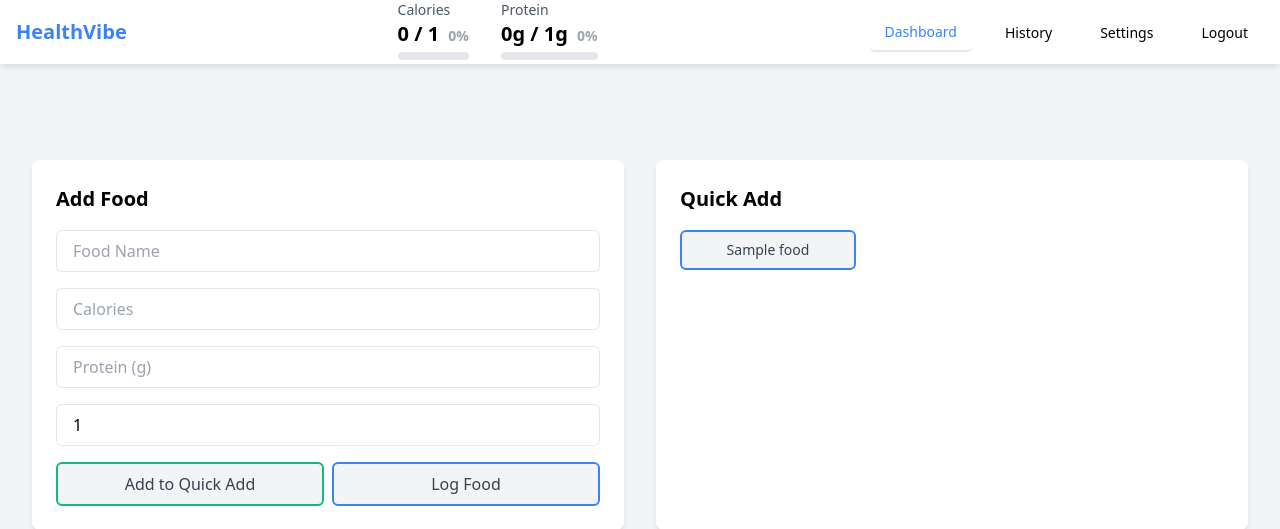
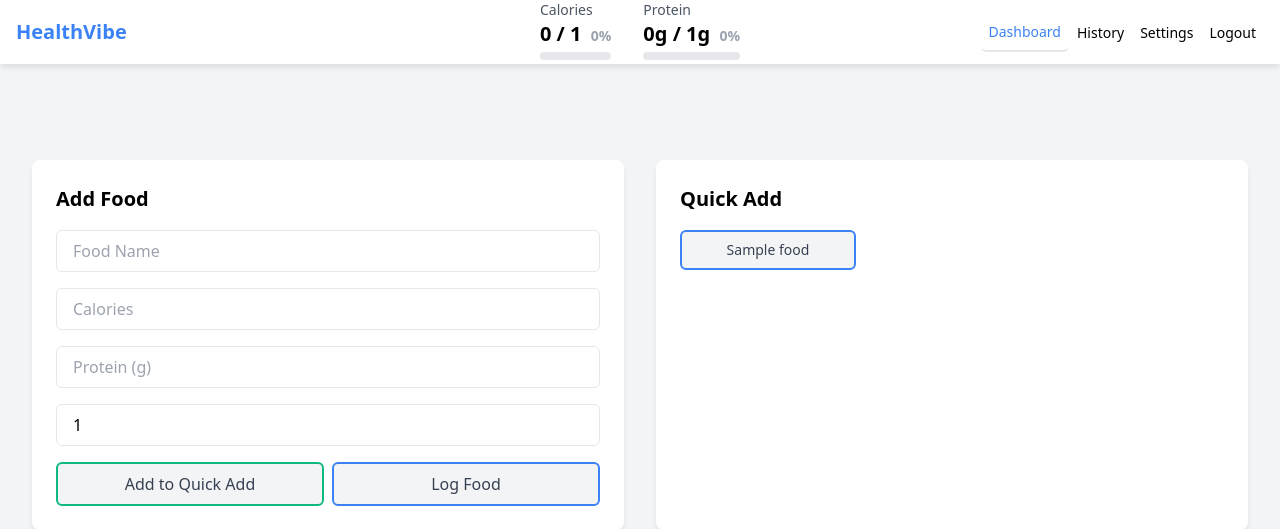
Before and after one commit to AndyIsBuilding/calorie_counter, a Flask app: page /dashboard in a window 1280 px wide. Shown: the top 529 px of the page. Run offline with Flask 3, Linux system fonts and the light colour scheme; a user stored in the database is signed in; tables that the repository leaves empty hold one stand-in row (values such as "Sample post"); data that the repository does not hold is empty; some libraries are stand-ins or nearby versions.

Commit message:
update styling

```diff
--- a/static/styles.css
+++ b/static/styles.css
@@ -295,7 +295,7 @@
     font-weight: 500;
     transition: all 0.2s ease;
     height: 2.5rem;
-    padding: 0.5rem 1rem;
+    padding: 0.5rem 0.5rem;
 }
 
 /* Form Styles */
@@ -334,6 +334,9 @@
     .navbar-stats {
         display: flex;
         gap: 2rem;
+        position: absolute;
+        left: 50%;
+        transform: translateX(-50%);
     }
 
     .navbar-mobile-stats {
@@ -548,7 +551,7 @@
     right: 0;
     background-color: white;
     box-shadow: 0 4px 6px -1px rgb(0 0 0 / 0.1);
-    z-index: 50;
+    z-index: 40;
 }
 
 .navbar-stats {
@@ -564,6 +567,9 @@
     .navbar-stats {
         display: flex;
         gap: 2rem;  /* gap-8 */
+        position: absolute;
+        left: 50%;
+        transform: translateX(-50%);
     }
 
     .navbar-mobile-stats {
@@ -800,3 +806,16 @@
     padding: 16px;
     z-index: 9999;
 }
+
+/* Button Styles */
+.button-cancel {
+    border-radius: var(--radius);
+    transition: all 0.2s ease;
+    background-color: var(--gray-100);
+    border: 1px solid var(--gray-300);
+    color: var(--gray-700);
+}
+
+.button-cancel:hover {
+    background-color: var(--gray-200);
+}
--- a/templates/dashboard.html
+++ b/templates/dashboard.html
@@ -30,7 +30,7 @@
 {% endblock %}
 
 {% block content %}
-<div class="pt-32 md:pt-20">
+<div class="pt-20 md:pt-20">
     <div class="container mx-auto p-4">
         <div class="grid grid-cols-1 md:grid-cols-2 gap-8">
             <div class="dashboard-card">
--- a/templates/history.html
+++ b/templates/history.html
@@ -33,7 +33,7 @@
 {% endblock %}
 
 {% block content %}
-<div class="pt-32 md:pt-20">
+<div class="pt-8 md:pt-20">
     <div class="container mx-auto p-4">
         <!-- Trends Section -->
         <div class="history-card mb-8">
--- a/templates/navbar.html
+++ b/templates/navbar.html
@@ -3,12 +3,12 @@
 <nav class="navbar">
     <div class="container mx-auto px-4">
         <!-- Top bar with logo and menu button -->
-        <div class="flex items-center justify-between h-16">
+        <div class="flex items-center justify-between h-16 relative">
             <!-- Logo -->
             <div class="text-xl font-bold text-primary">HealthVibe</div>
 
             <!-- Nutrition Stats - Hidden on mobile -->
-            <div class="navbar-stats">
+            <div class="navbar-stats hidden md:flex">
                 <div>
                     <div class="text-sm text-gray-600">Calories</div>
                     <div class="text-xl font-bold">
@@ -41,8 +41,8 @@
                 </div>
             </div>
 
-            <!-- Navigation Links - Desktop -->
-            <div class="hidden md:flex space-x-4">
+            <!-- Navigation Links - Desktop Dashboard Route -->
+            <div class="hidden md:flex space-x-0">
                 <a href="{{ url_for('dashboard') }}" class="nav-link {% if request.endpoint == 'dashboard' %}text-primary border-b-2 border-primary{% endif %}">Dashboard</a>
                 <a href="{{ url_for('history') }}" class="nav-link {% if request.endpoint == 'history' %}text-primary border-b-2 border-primary{% endif %}">History</a>
                 <a href="{{ url_for('settings') }}" class="nav-link {% if request.endpoint == 'settings' %}text-primary border-b-2 border-primary{% endif %}">Settings</a>
@@ -58,7 +58,7 @@
             </button>
         </div>
 
-        <!-- Mobile Stats Bar - Always visible on mobile -->
+        <!-- Nutrition Stats - Visible on mobile -->
         <div class="navbar-mobile-stats md:hidden">
             <div class="grid grid-cols-2 gap-4">
                 <div>
@@ -110,9 +110,9 @@
 <!-- Regular Navbar for other pages -->
 <nav class="navbar">
     <div class="container mx-auto px-4">
-        <div class="flex justify-between items-center h-16">
+        <div class="flex justify-between items-center h-16 relative">
             <div class="text-xl font-bold text-primary">HealthVibe</div>
-            <div class="hidden md:flex space-x-4">
+            <div class="hidden md:flex space-x-0">
                 {% if current_user.is_authenticated %}
                 <a href="{{ url_for('dashboard') }}" class="nav-link {% if request.endpoint == 'dashboard' %}text-primary border-b-2 border-primary{% endif %}">Dashboard</a>
                 <a href="{{ url_for('history') }}" class="nav-link {% if request.endpoint == 'history' %}text-primary border-b-2 border-primary{% endif %}">History</a>
```
